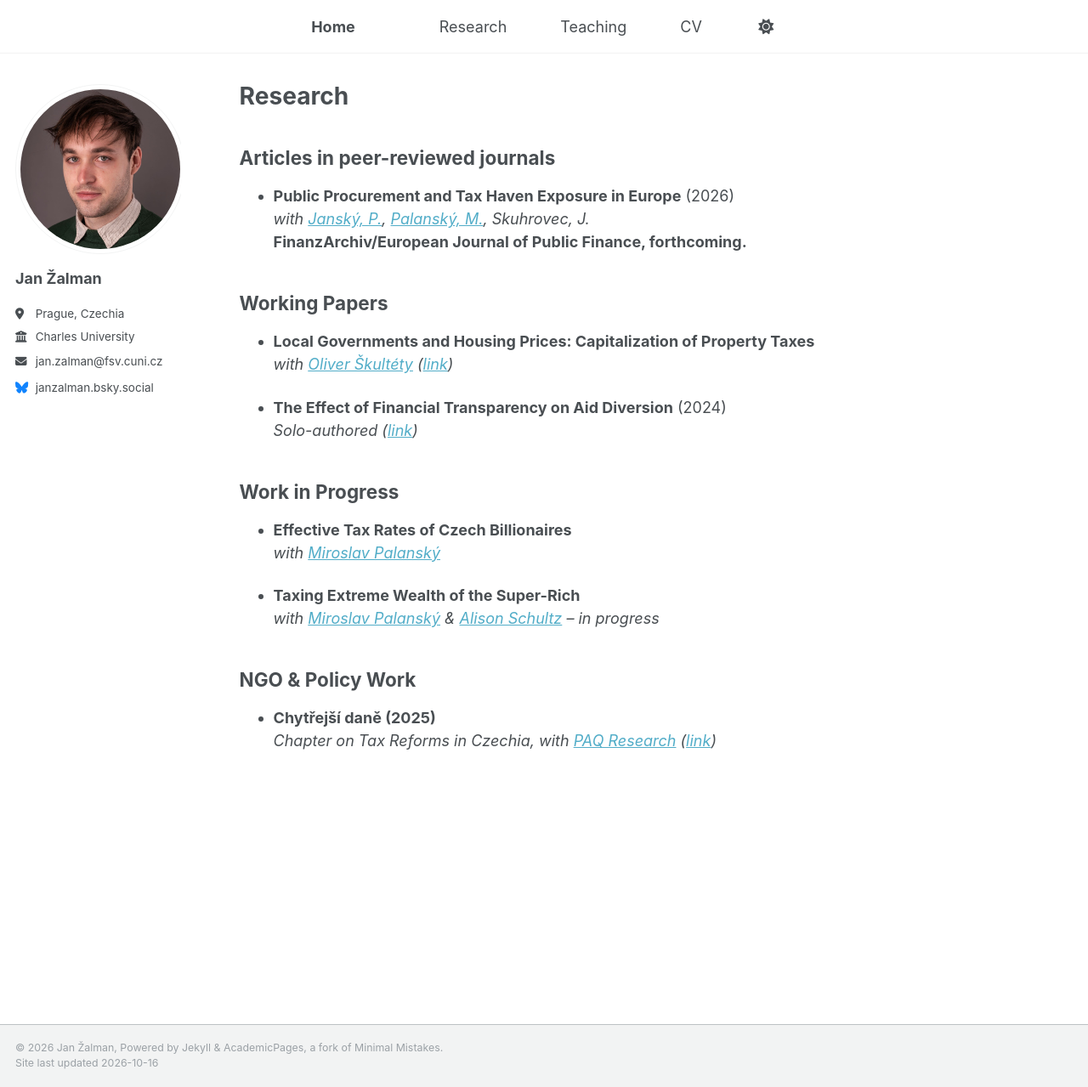
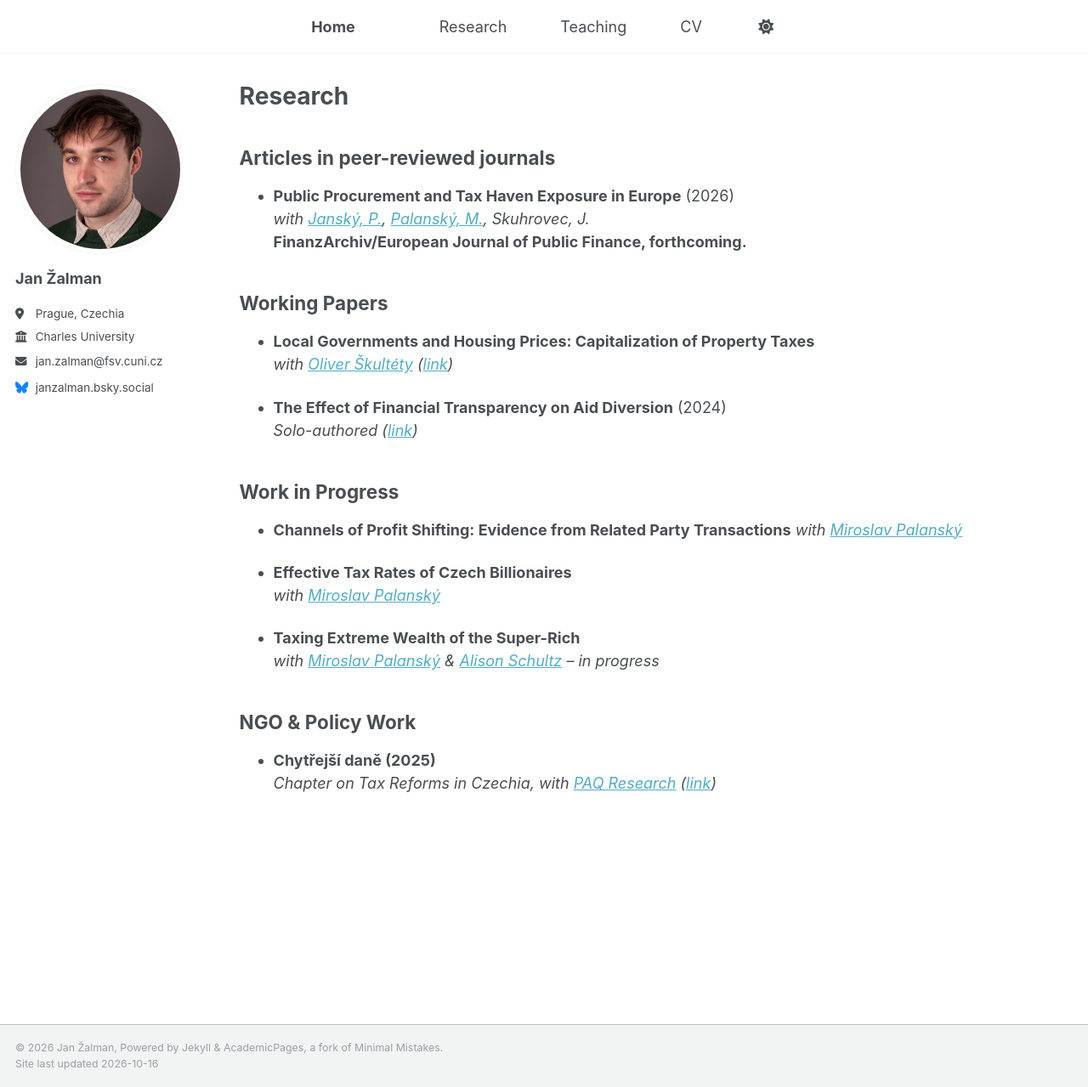
Before and after one commit to janzalman/janzalman.github.io, a Jekyll site: the page built from _pages/research.md, in a window 1280 px wide and 1279 px high. Shown: the whole window at 85% size. Built offline with Jekyll 4.4.1, drawn with Linux system fonts in a browser that asks for light colours.

Commit message:
Update research.md

```diff
--- a/_pages/research.md
+++ b/_pages/research.md
@@ -17,6 +17,9 @@ permalink: /research/
   *Solo-authored ([link](https://ideas.repec.org/p/fau/wpaper/wp2024_29.html))*
 
 ## Work in Progress
+- **Channels of Profit Shifting: Evidence from Related Party Transactions**
+  *with [Miroslav Palanský](https://miroslavpalansky.cz/)*
+
 - **Effective Tax Rates of Czech Billionaires**
   *with [Miroslav Palanský](https://miroslavpalansky.cz/)*
 
```
